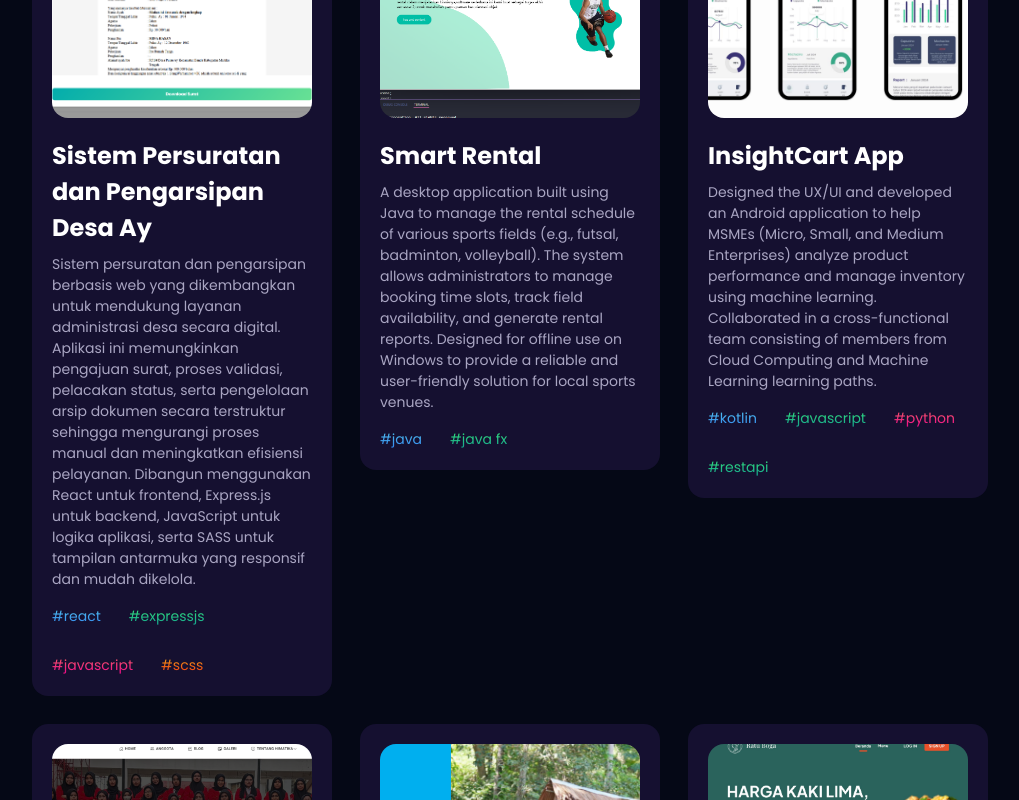
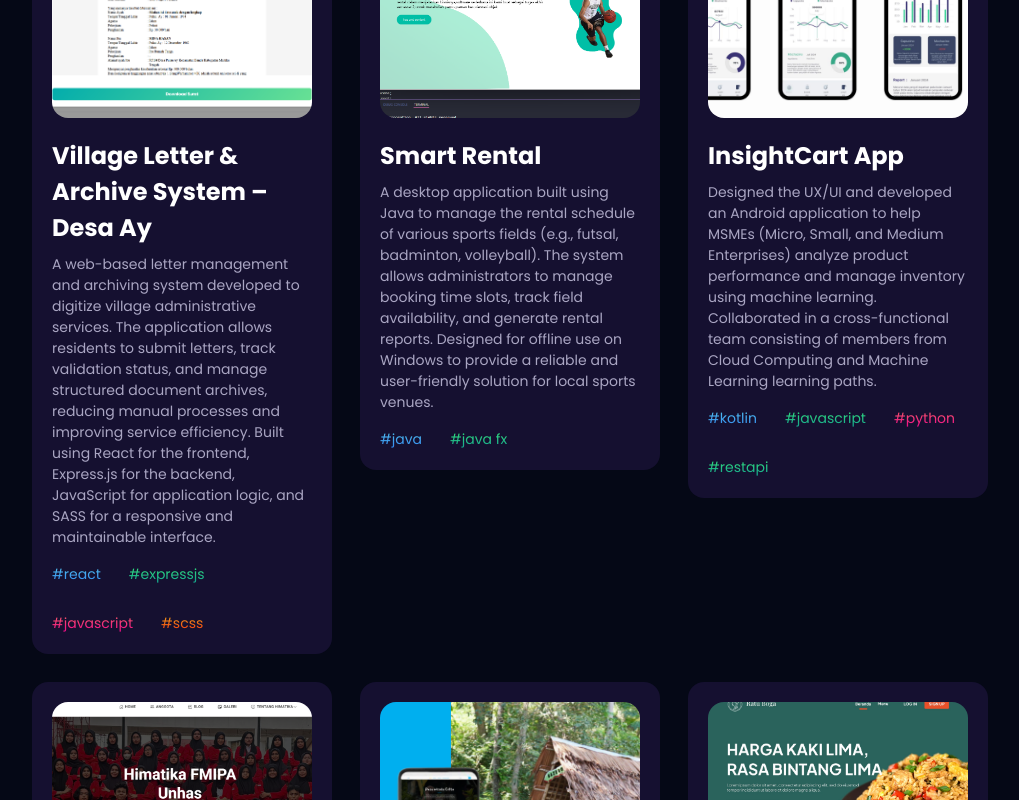
Before and after one commit to muslih2021/Porto-Muslih, a React (Vite) app: page / in a window 1280 px wide. Shown: the part 2120-2920 px from the top of the page, without its empty margins (130-1149 px from the left). Built offline with nearby package versions, Linux system fonts and the light colour scheme.

Commit message:
change langue in project section

```diff
--- a/src/components/sections/Contact.tsx
+++ b/src/components/sections/Contact.tsx
@@ -1,4 +1,4 @@
-import { FaInstagram, FaEnvelope, FaWhatsapp } from "react-icons/fa";
+import { FaInstagram, FaEnvelope, FaWhatsapp, FaLinkedin } from "react-icons/fa";
 import { SectionWrapper } from "../../hoc";
 import { Header } from "../atoms/Header";
 import { config } from "../../constants/config";
@@ -36,6 +36,16 @@ const Contact = () => {
         >
           <FaWhatsapp className="hover:text-green-400 transition-colors duration-300" />
         </a>
+
+        {/* LinkedIn */}
+        <a
+          href="https://www.linkedin.com/in/moh-muslih-sahmat-4a1353250"
+          target="_blank"
+          rel="noopener noreferrer"
+          aria-label="LinkedIn"
+        >
+          <FaLinkedin className="hover:text-blue-400 transition-colors duration-300" />
+        </a>
       </div>
     </div>
   );
--- a/src/constants/index.ts
+++ b/src/constants/index.ts
@@ -294,9 +294,9 @@ const testimonials: TTestimonial[] = [
 
 const projects: TProject[] = [
   {
-    name: "Sistem Persuratan dan Pengarsipan Desa Ay",
+    name: "Village Letter & Archive System – Desa Ay",
     description:
-      "Sistem persuratan dan pengarsipan berbasis web yang dikembangkan untuk mendukung layanan administrasi desa secara digital. Aplikasi ini memungkinkan pengajuan surat, proses validasi, pelacakan status, serta pengelolaan arsip dokumen secara terstruktur sehingga mengurangi proses manual dan meningkatkan efisiensi pelayanan. Dibangun menggunakan React untuk frontend, Express.js untuk backend, JavaScript untuk logika aplikasi, serta SASS untuk tampilan antarmuka yang responsif dan mudah dikelola.",
+      "A web-based letter management and archiving system developed to digitize village administrative services. The application allows residents to submit letters, track validation status, and manage structured document archives, reducing manual processes and improving service efficiency. Built using React for the frontend, Express.js for the backend, JavaScript for application logic, and SASS for a responsive and maintainable interface.",
     category: "programmer",
     tags: [
       { name: "react", color: "blue-text-gradient" },
@@ -515,9 +515,9 @@ const projects: TProject[] = [
     sourceCodeLink: "",
   },
   {
-    name: "Data Scraping & Analysis – Telkomsel Edukasi Digital",
+    name: "Data Scraping & Analysis – Telkomsel Digital Education",
     description:
-      "Melakukan scraping, pengolahan, dan validasi data sekolah di daerah 3T (Talaud & Sangihe) dari sumber Kemendikbud, PDDikti, dan Dapodik, disertai verifikasi lapangan untuk mendukung program edukasi digital Telkomsel.",
+      "Performed scraping, processing, and validation of school data in remote and underdeveloped (3T) regions — Talaud and Sangihe Islands — using sources from Kemendikbud, PDDikti, and Dapodik, along with field verification, to support Telkomsel's digital education expansion program.",
     category: "data_analis",
     tags: [
       { name: "data-scraping", color: "blue-text-gradient" },
```
